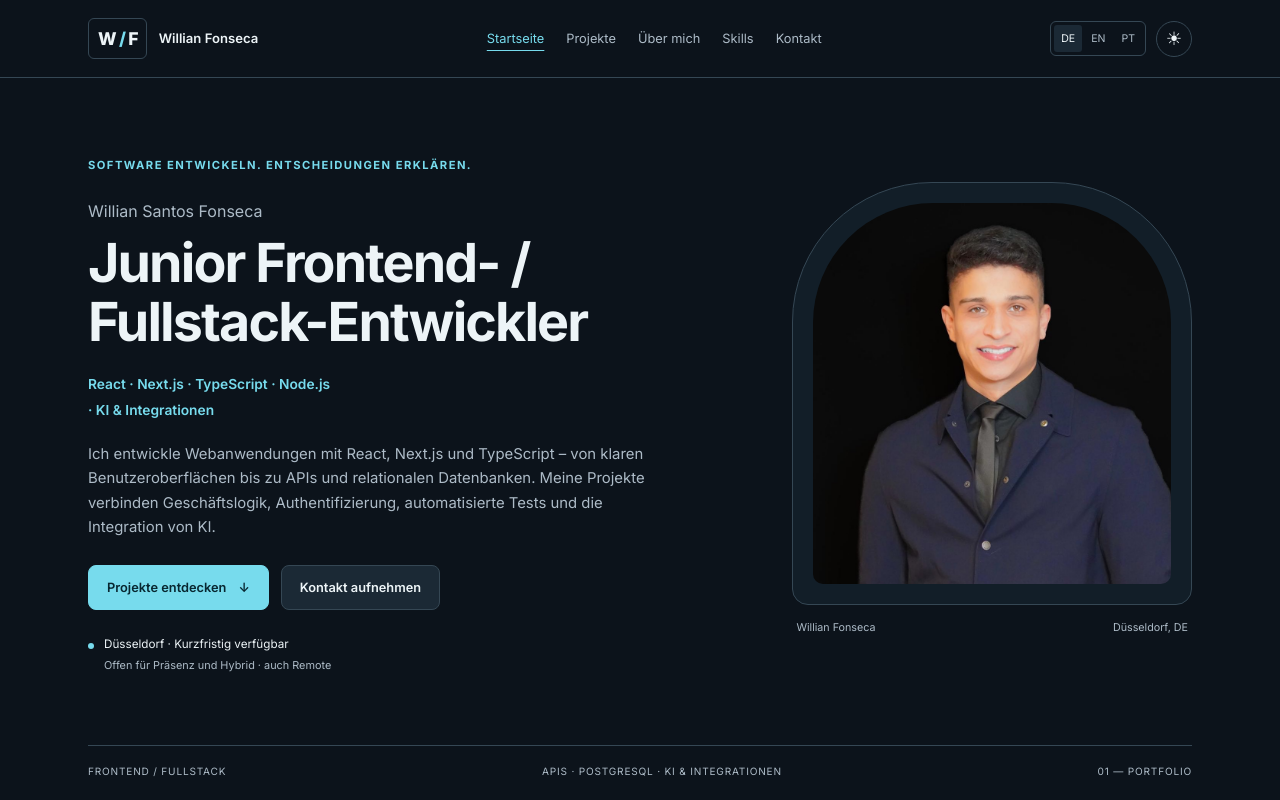
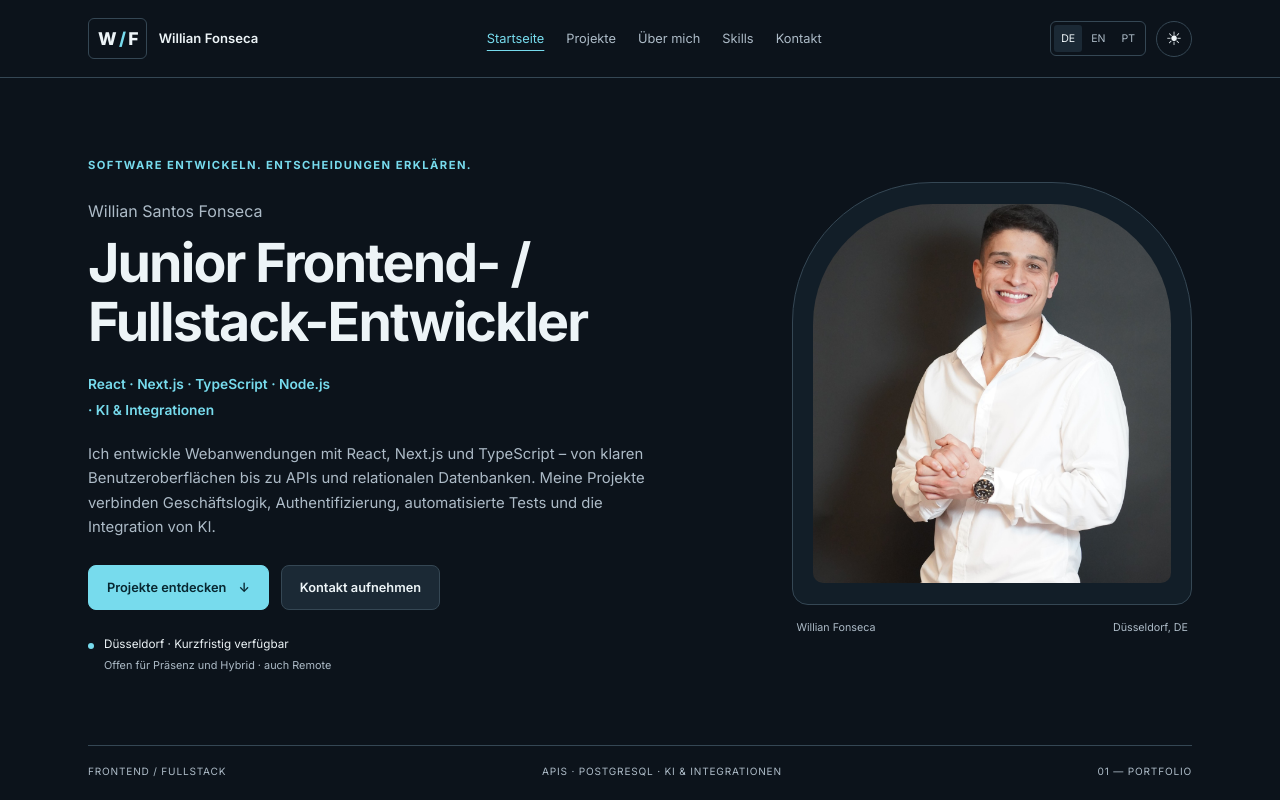
Before and after one commit to Willianfonseca7/willianfonseca-portfolio, a React (Vite) app: page / in a window 1280 px wide. Shown: the top 800 px of the page. Built offline with nearby package versions, Linux system fonts and the light colour scheme.

Commit message:
Atualiza a foto de perfil do portfólio
Substitui o retrato e ajusta o enquadramento para desktop e celular.

```diff
--- a/src/components/sections/HeroSection.tsx
+++ b/src/components/sections/HeroSection.tsx
@@ -38,8 +38,8 @@ export default function HeroSection() {
               <img
                 src={portrait}
                 alt="Willian Santos Fonseca"
-                width="1000"
-                height="1000"
+                width="1200"
+                height="1800"
                 fetchPriority="high"
               />
             </div>
--- a/src/index.css
+++ b/src/index.css
@@ -337,8 +337,10 @@
   }
   .portrait-frame img {
     width: 100%;
-    height: 100%;
+    height: auto;
+    aspect-ratio: 1/1.06;
     object-fit: cover;
+    object-position: center 25%;
     border-radius: 120px 120px 10px 10px;
   }
   .portrait-composition figcaption {
```
Also changed, not shown: src/assets/willian-portrait.jpg.
